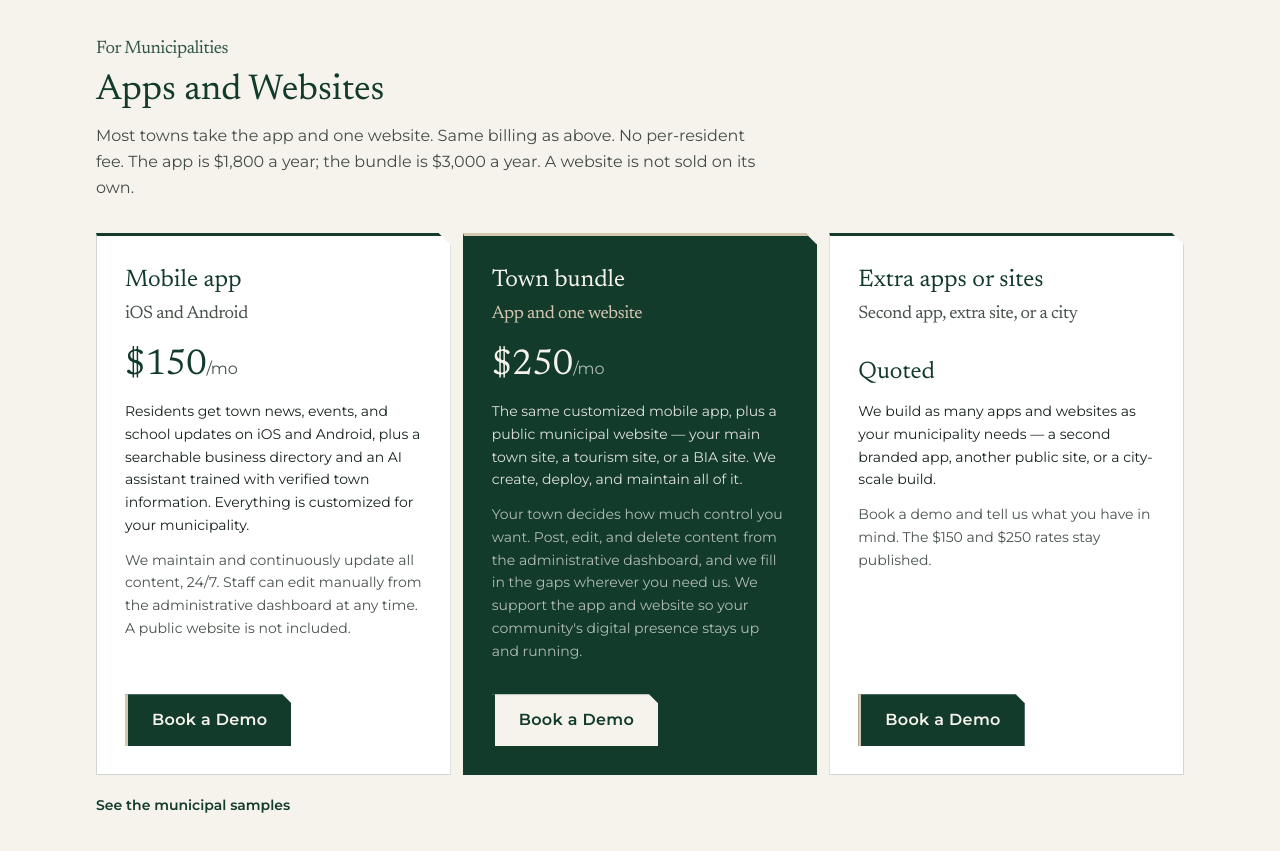
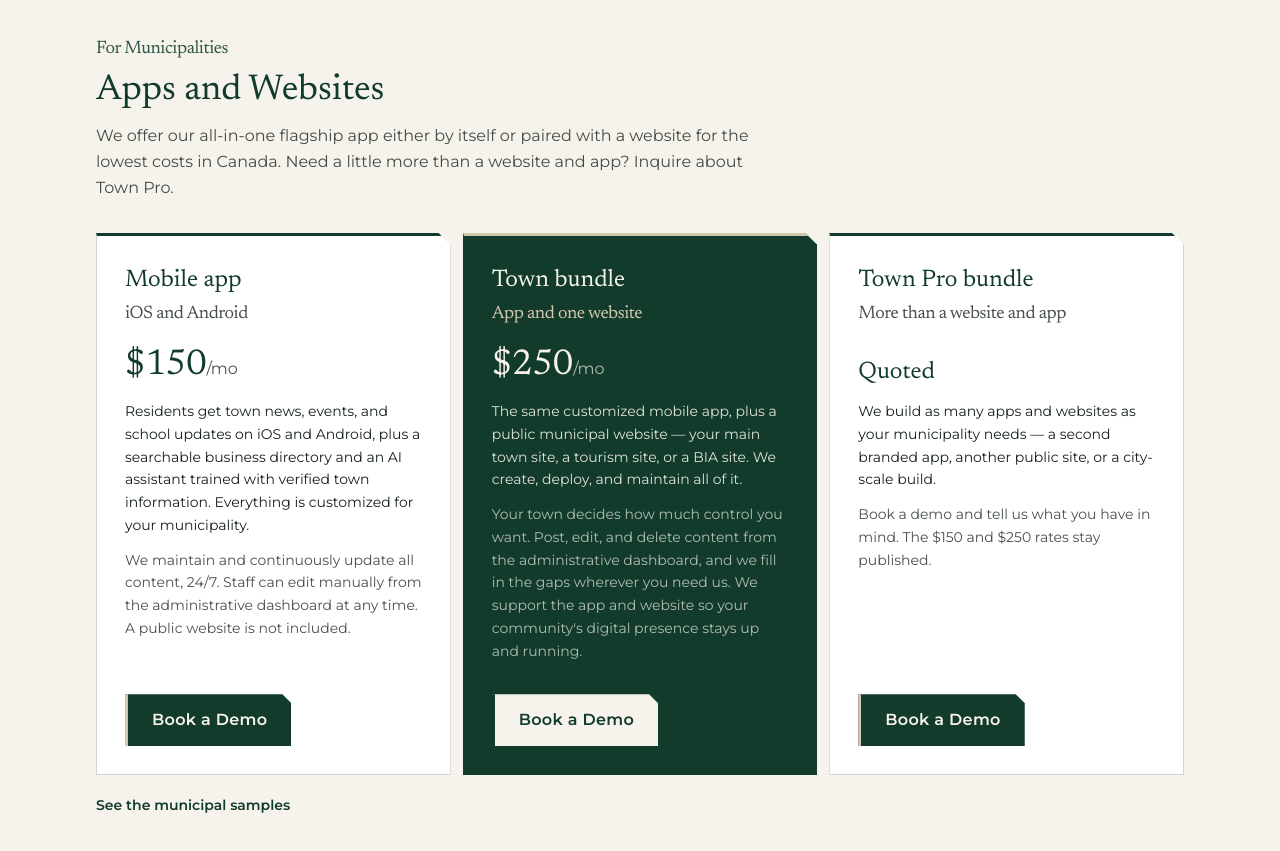
Before and after one commit to localgovy/localgovysite, a website: page pricing/index.html in a window 1280 px wide. Shown: the part 2160-3011 px from the top of the page. Drawn offline with Linux system fonts and the light colour scheme.

Commit message:
ui change

```diff
--- a/pricing/index.html
+++ b/pricing/index.html
@@ -235,7 +235,7 @@
     <div class="mx-auto max-w-6xl px-4 sm:px-6 lg:px-8">
       <p class="font-serif text-lg text-gold tracking-tight">For Municipalities</p>
       <h2 class="mt-2 font-serif text-3xl md:text-4xl text-brand">Apps and Websites</h2>
-      <p class="mt-3 max-w-2xl text-ink/80 leading-relaxed">Most towns take the app and one website. Same billing as above. No per-resident fee. The app is $1,800 a year; the bundle is $3,000 a year. A website is not sold on its own.</p>
+      <p class="mt-3 max-w-2xl text-ink/80 leading-relaxed">We offer our all-in-one flagship app either by itself or paired with a website for the lowest costs in Canada. Need a little more than a website and app? Inquire about Town Pro.</p>
       <div class="mt-8 grid md:grid-cols-3 gap-3">
         <div class="price-col">
           <h3 class="font-serif text-2xl text-brand">Mobile app</h3>
@@ -262,8 +262,8 @@
           </div>
         </div>
         <div class="price-col">
-          <h3 class="font-serif text-2xl text-brand">Extra apps or sites</h3>
-          <p class="mt-1 font-serif text-lg tracking-tight text-sub">Second app, extra site, or a city</p>
+          <h3 class="font-serif text-2xl text-brand">Town Pro bundle</h3>
+          <p class="mt-1 font-serif text-lg tracking-tight text-sub">More than a website and app</p>
           <div class="price-amt">
             <p class="font-serif text-2xl leading-none text-brand">Quoted</p>
           </div>
```
Also changed, not shown: business/index.html (+1 -1 lines), municipal/index.html (+2 -2 lines), religion/index.html (+1 -1 lines).
